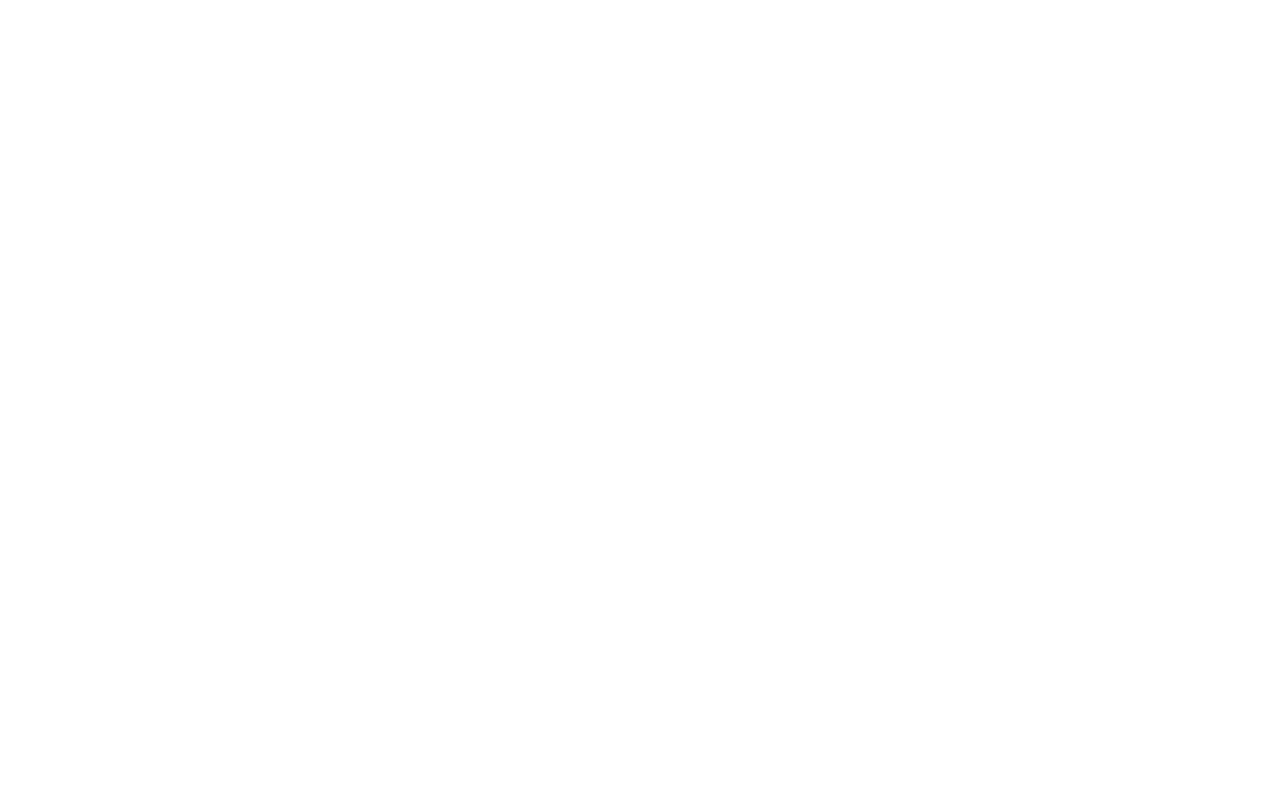
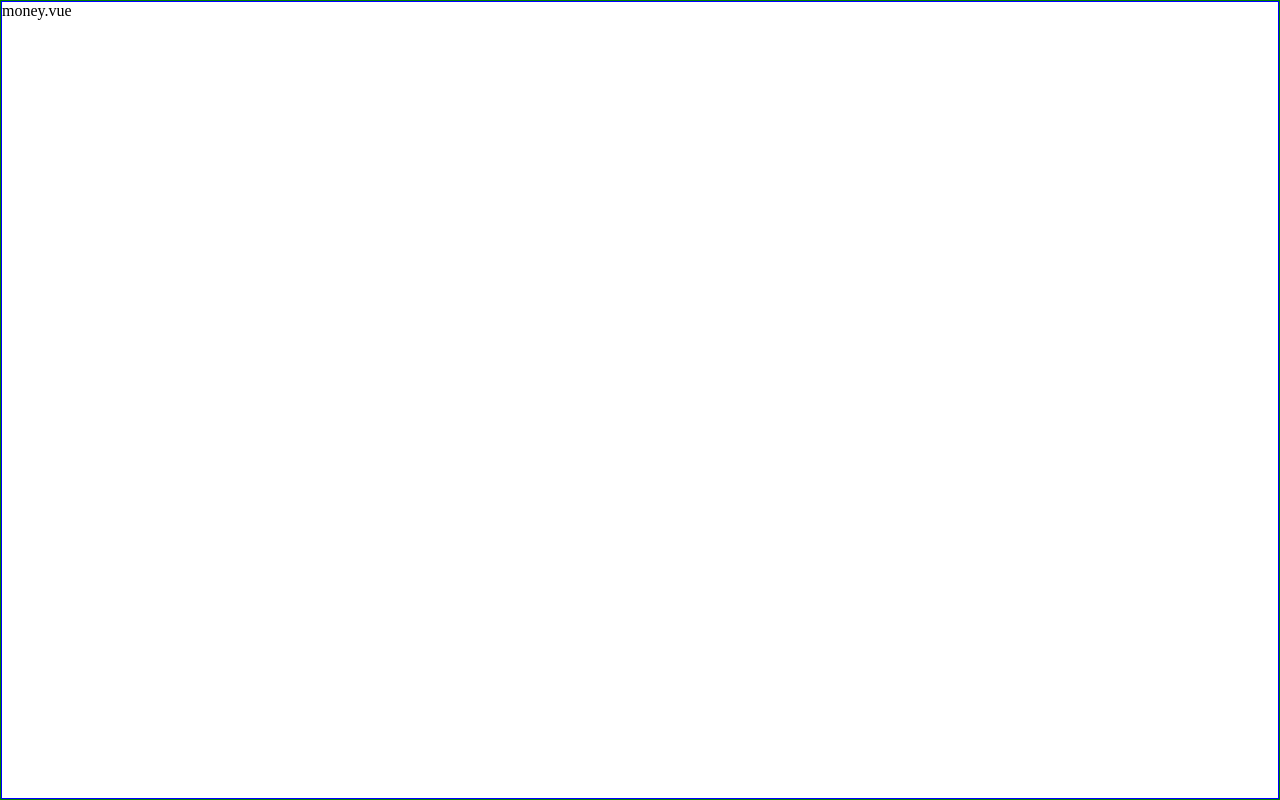
Before and after one commit to 271915902/moremoney, a Vue app: page /#/money in a window 1280 px wide. Built offline with nearby package versions, Linux system fonts and the light colour scheme; the HTML template or start-up script is replaced by a standard one.

Commit message:
Money页面布局

```diff
--- a/src/App.vue
+++ b/src/App.vue
@@ -6,6 +6,12 @@
 </template>
 
 <style lang="scss">
+* {
+  margin: 0;
+  padding: 0;
+  box-sizing: border-box;
+}
+
 #app {
   font-family: Avenir, Helvetica, Arial, sans-serif;
   -webkit-font-smoothing: antialiased;
--- a/src/components/Nav.vue
+++ b/src/components/Nav.vue
@@ -13,5 +13,7 @@
 </script>
 
 <style lang="scss" scoped>
-
+.nav {
+  border: 1px solid red;
+}
 </style>
--- a/src/views/Money.vue
+++ b/src/views/Money.vue
@@ -1,5 +1,6 @@
 <template>
-<div>
+<div class="nav-wrapper">
+  <div class="content">money.vue</div>
   <Nav />
 </div>
 </template>
@@ -11,6 +12,17 @@
 }
 </script>
 
-<style>
+<style lang="scss" scoped>
+.nav-wrapper {
+  border: 1px solid green;
+  display: flex;
+  flex-direction: column;
+  height: 100vh;
+}
 
+.content {
+  border: 1px solid blue;
+  overflow: auto;
+  flex-grow: 1;
+}
 </style>
```
